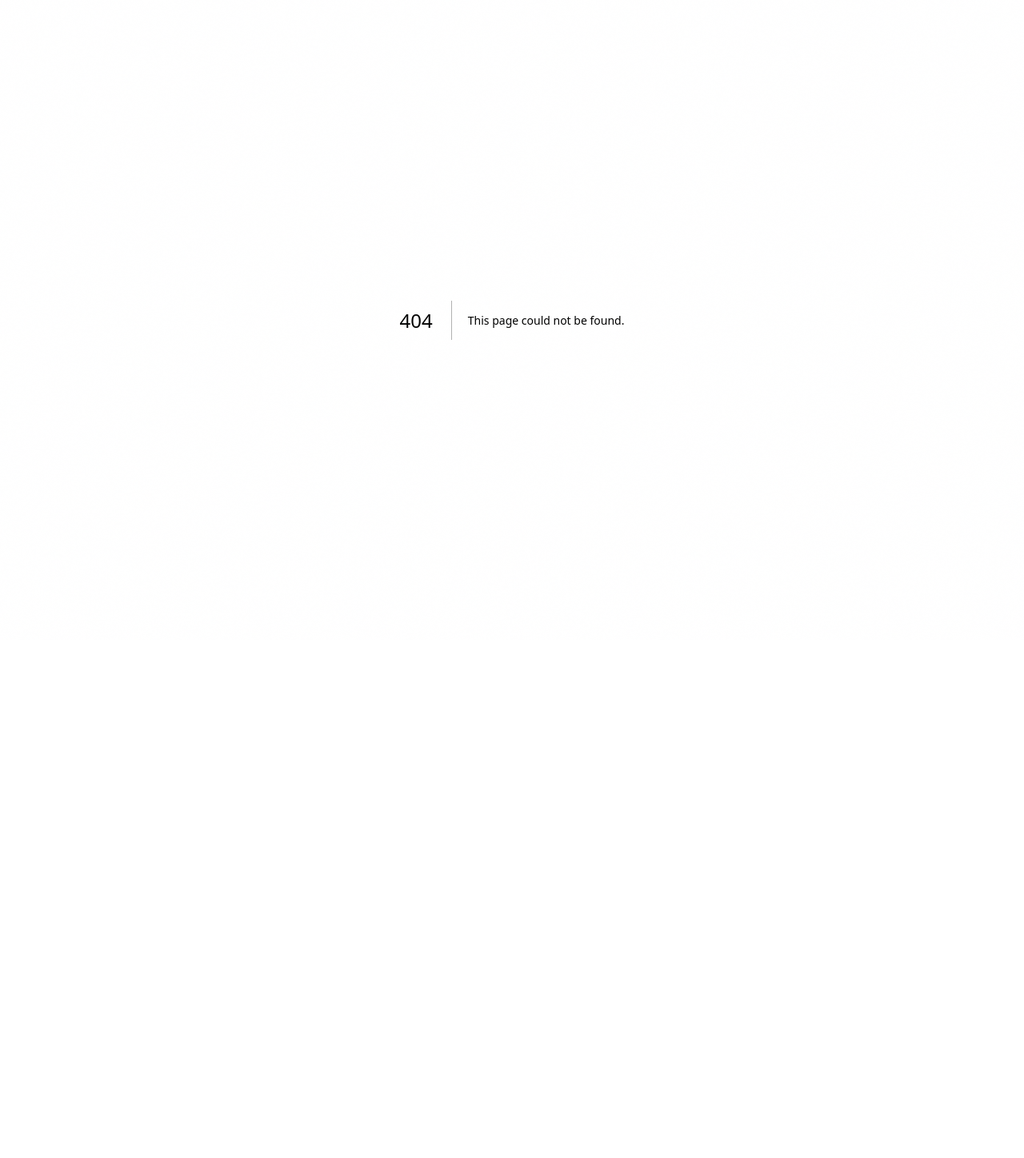
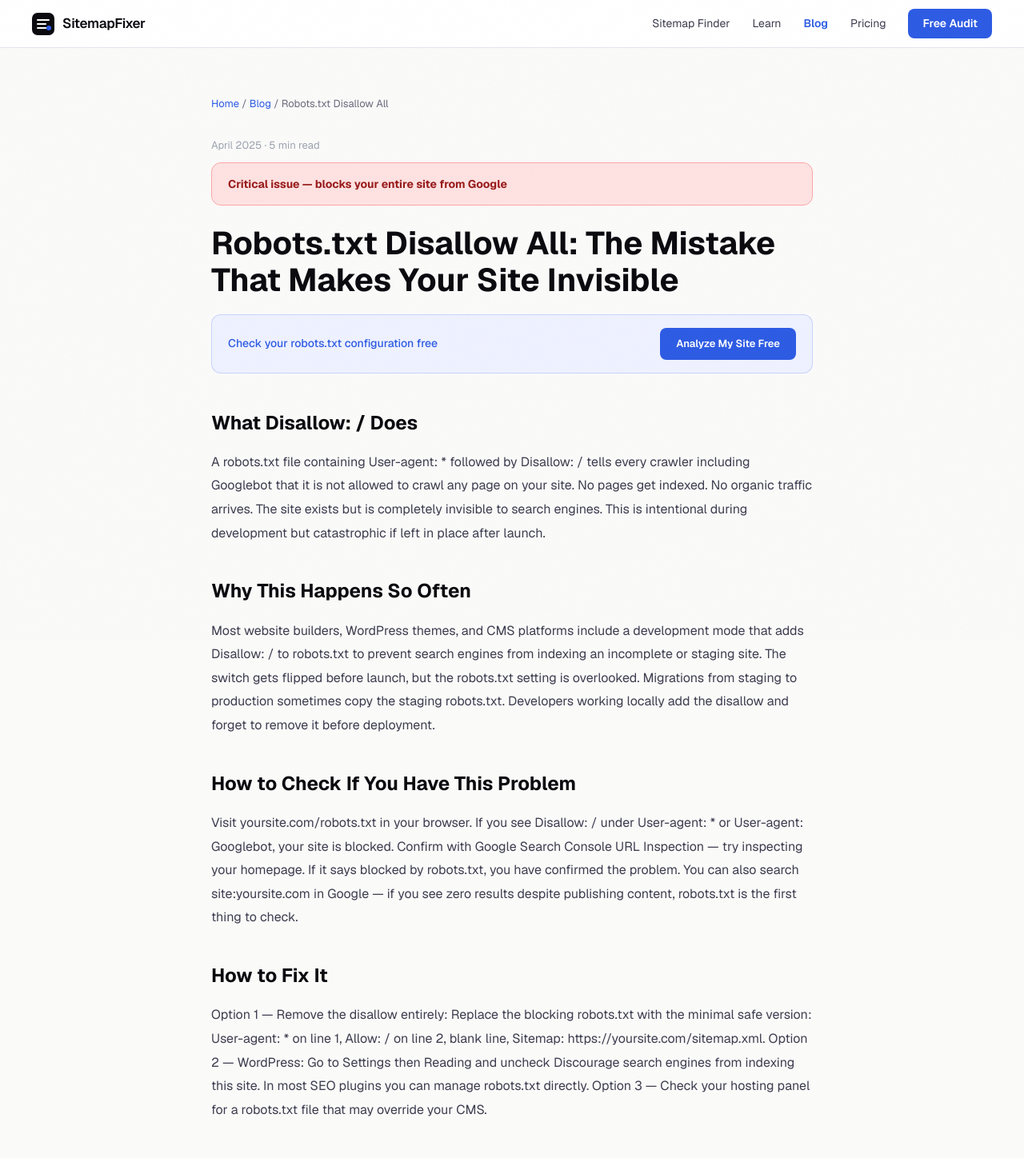
Before and after one commit to Watermelon-Coctail-Bar/sitemap-fixer, a Next.js app: page /blog/robots-txt-disallow-all in a window 1280 px wide. Before the commit this address had no page. Shown: the top 1448 px of the page at 80% size. Before the commit the page ends 800 px from the top, so only its background shows below. Built offline with nearby package versions, Linux system fonts and the light colour scheme.

Commit message:
Create page.tsx

```diff
--- /dev/null
+++ b/src/app/blog/robots-txt-disallow-all/page.tsx
@@ -0,0 +1,46 @@
+import type { Metadata } from 'next';
+export const metadata: Metadata = {
+  title: 'Robots.txt Disallow All: The Mistake That Blocks Your Entire Site | SitemapFixer',
+  description: "Disallow: / in robots.txt blocks Google from crawling your entire site. Here is how to detect it, what causes it, and how to fix it in under 5 minutes.",
+  alternates: { canonical: 'https://sitemapfixer.com/blog/robots-txt-disallow-all' },
+};
+const sections = [
+  { t: "What Disallow: / Does", d: "A robots.txt file containing User-agent: * followed by Disallow: / tells every crawler including Googlebot that it is not allowed to crawl any page on your site. No pages get indexed. No organic traffic arrives. The site exists but is completely invisible to search engines. This is intentional during development but catastrophic if left in place after launch." },
+  { t: "Why This Happens So Often", d: "Most website builders, WordPress themes, and CMS platforms include a development mode that adds Disallow: / to robots.txt to prevent search engines from indexing an incomplete or staging site. The switch gets flipped before launch, but the robots.txt setting is overlooked. Migrations from staging to production sometimes copy the staging robots.txt. Developers working locally add the disallow and forget to remove it before deployment." },
+  { t: "How to Check If You Have This Problem", d: "Visit yoursite.com/robots.txt in your browser. If you see Disallow: / under User-agent: * or User-agent: Googlebot, your site is blocked. Confirm with Google Search Console URL Inspection — try inspecting your homepage. If it says blocked by robots.txt, you have confirmed the problem. You can also search site:yoursite.com in Google — if you see zero results despite publishing content, robots.txt is the first thing to check." },
+  { t: "How to Fix It", d: "Option 1 — Remove the disallow entirely: Replace the blocking robots.txt with the minimal safe version: User-agent: * on line 1, Allow: / on line 2, blank line, Sitemap: https://yoursite.com/sitemap.xml. Option 2 — WordPress: Go to Settings then Reading and uncheck Discourage search engines from indexing this site. In most SEO plugins you can manage robots.txt directly. Option 3 — Check your hosting panel for a robots.txt file that may override your CMS." },
+  { t: "After Fixing: Force Re-crawl", d: "Google caches robots.txt for up to 24 hours. After fixing, wait 24 hours then use Google Search Console URL Inspection on your homepage and click Test Live URL to confirm Googlebot can now access it. Submit your sitemap in Search Console under Indexing then Sitemaps to help Google start re-crawling your pages. Depending on how long the block was in place, full re-indexing can take days to weeks." },
+];
+export default function Page() {
+  return (
+    <article style={{ maxWidth: 800, margin: '0 auto', padding: '60px 24px' }}>
+      <nav style={{ fontSize: 13, color: '#6b6b7d', marginBottom: 32 }}>
+        <a href="/" style={{ color: '#2d5be3', textDecoration: 'none' }}>Home</a>{' / '}
+        <a href="/blog" style={{ color: '#2d5be3', textDecoration: 'none' }}>Blog</a>{' / '}
+        <span>Robots.txt Disallow All</span>
+      </nav>
+      <div style={{ fontSize: 13, color: '#9ca3af', marginBottom: 12 }}>April 2025 · 5 min read</div>
+      <div style={{ background: '#fee2e2', border: '1px solid #fca5a5', borderRadius: 12, padding: '14px 20px', marginBottom: 24 }}>
+        <span style={{ fontWeight: 700, color: '#991b1b', fontSize: 14 }}>Critical issue — blocks your entire site from Google</span>
+      </div>
+      <h1 style={{ fontSize: 40, fontWeight: 700, color: '#0a0a0f', marginBottom: 20, lineHeight: 1.15 }}>Robots.txt Disallow All: The Mistake That Makes Your Site Invisible</h1>
+      <div style={{ background: '#eef1ff', border: '1px solid rgba(45,91,227,0.2)', borderRadius: 12, padding: '16px 20px', marginBottom: 40, display: 'flex', alignItems: 'center', justifyContent: 'space-between', gap: 16 }}>
+        <span style={{ fontSize: 14, color: '#2d5be3', fontWeight: 500 }}>Check your robots.txt configuration free</span>
+        <a href="/" style={{ background: '#2d5be3', color: 'white', padding: '10px 20px', borderRadius: 8, textDecoration: 'none', fontWeight: 600, fontSize: 13 }}>Analyze My Site Free</a>
+      </div>
+      <div style={{ fontSize: 16, color: '#3d3d4f', lineHeight: 1.85 }}>
+        {sections.map(({ t, d }) => (
+          <div key={t} style={{ marginBottom: 36 }}>
+            <h2 style={{ fontSize: 24, fontWeight: 700, color: '#0a0a0f', marginBottom: 12 }}>{t}</h2>
+            <p style={{ margin: 0 }}>{d}</p>
+          </div>
+        ))}
+      </div>
+      <div style={{ background: '#0a0a0f', borderRadius: 12, padding: '32px', textAlign: 'center', marginTop: 56 }}>
+        <div style={{ fontSize: 20, fontWeight: 700, color: 'white', marginBottom: 8 }}>Check your robots.txt and sitemap</div>
+        <div style={{ color: '#9999aa', marginBottom: 20, fontSize: 14 }}>Free — detects blocking issues in 60 seconds</div>
+        <a href="/" style={{ background: 'white', color: '#0a0a0f', padding: '14px 28px', borderRadius: 8, textDecoration: 'none', fontWeight: 700 }}>Analyze My Site Free</a>
+      </div>
+    </article>
+  );
+}
```
